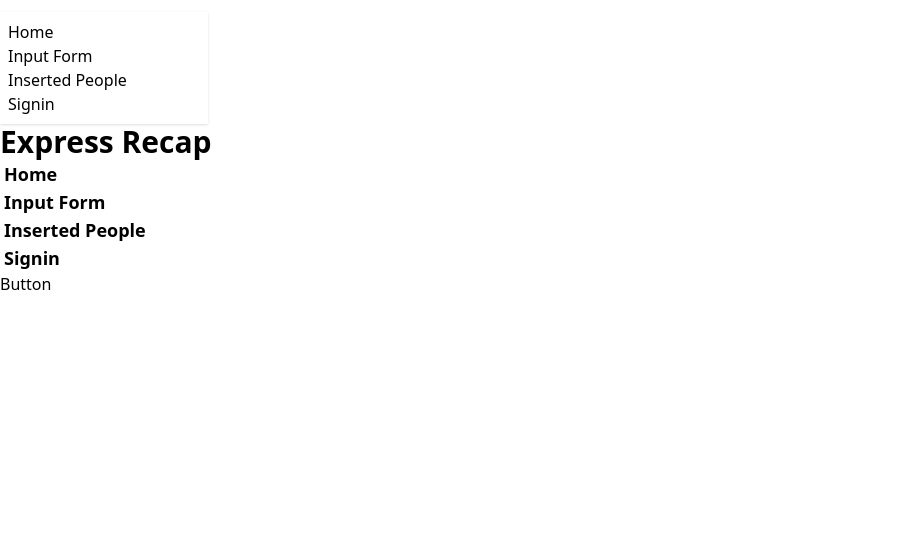
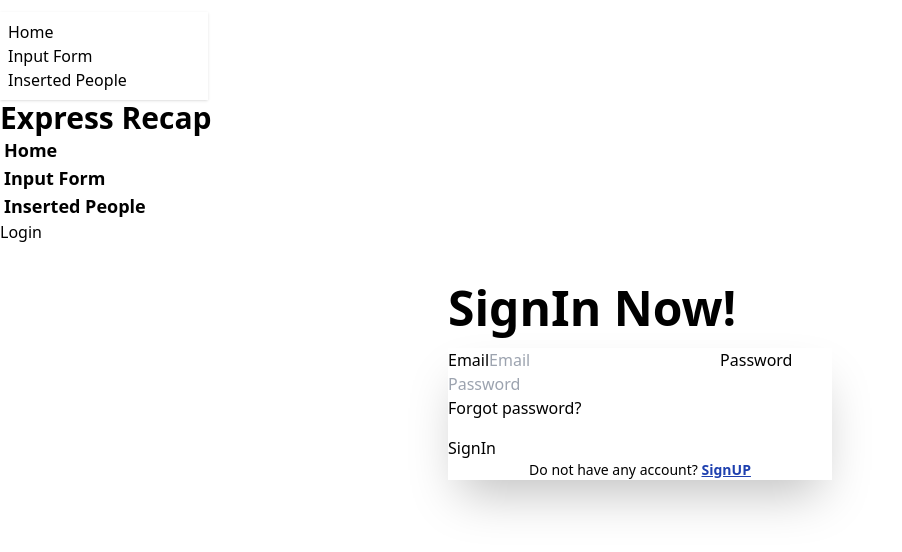
Before and after one commit to mh-shihan/express-js-recap-client, a React (Vite) app: page /signin in a window 1280 px wide. Shown: the top 552 px of the page, without its empty margins (0-902 px from the left). Built offline with nearby package versions, Linux system fonts and the light colour scheme; no server answers.

Commit message:
Add sign out functionality

```diff
--- a/package.json
+++ b/package.json
@@ -10,6 +10,9 @@
     "preview": "vite preview"
   },
   "dependencies": {
+    "@emotion/react": "^11.14.0",
+    "@emotion/styled": "^11.14.0",
+    "@mui/material": "^6.4.7",
     "dotenv": "^16.4.7",
     "firebase": "^11.4.0",
     "react": "^19.0.0",
--- a/src/firebase/AuthProviders.jsx
+++ b/src/firebase/AuthProviders.jsx
@@ -6,6 +6,7 @@ import {
   onAuthStateChanged,
   signInWithEmailAndPassword,
   signInWithPopup,
+  signOut,
   updateProfile,
 } from "firebase/auth";
 
@@ -37,6 +38,10 @@ const AuthProviders = ({ children }) => {
     });
   };
 
+  const logOut = () => {
+    return signOut(auth);
+  };
+
   const authInfo = {
     signupUser,
     signinUser,
@@ -44,6 +49,7 @@ const AuthProviders = ({ children }) => {
     user,
     loading,
     updateUser,
+    logOut,
   };
 
   useEffect(() => {
--- a/src/pages/home/Navbar.jsx
+++ b/src/pages/home/Navbar.jsx
@@ -1,6 +1,39 @@
-import { Link, NavLink } from "react-router-dom";
+import { useContext } from "react";
+import { Link, NavLink, useNavigate } from "react-router-dom";
+import { AuthContext } from "../../firebase/AuthProviders";
+import Swal from "sweetalert2";
 
 const Navbar = () => {
+  const { user, logOut } = useContext(AuthContext);
+  const navigate = useNavigate();
+
+  const handleLogout = () => {
+    Swal.fire({
+      title: "Are you sure?",
+      text: "Do You want to Sign Out?",
+      icon: "warning",
+      showCancelButton: true,
+      confirmButtonColor: "#3085d6",
+      cancelButtonColor: "#d33",
+      confirmButtonText: "Yes, Sign Out!",
+    }).then((result) => {
+      logOut()
+        .then(() => {
+          if (result.isConfirmed) {
+            Swal.fire({
+              title: "Sign Out!",
+              text: "Sign Out Successful",
+              icon: "success",
+            });
+            navigate("/");
+          }
+        })
+        .then((error) => {
+          console.log(error);
+        });
+    });
+  };
+
   const navItem = (
     <>
       <li>
@@ -11,9 +44,6 @@ const Navbar = () => {
       </li>
       <li>
         <NavLink to="/inserted-peoples">Inserted People</NavLink>
-      </li>
-      <li>
-        <NavLink to="/signin">Signin</NavLink>
       </li>
     </>
   );
@@ -52,7 +82,19 @@ const Navbar = () => {
         </ul>
       </div>
       <div className="navbar-end">
-        <a className="btn">Button</a>
+        {user ? (
+          <button
+            onClick={handleLogout}
+            className={`btn tooltip tooltip-left`}
+            data-tip={`${user.displayName}`}
+          >
+            SignOut
+          </button>
+        ) : (
+          <Link to="/signin">
+            <button className="btn">Login</button>
+          </Link>
+        )}
       </div>
     </div>
   );
--- a/src/pages/signin/Signin.jsx
+++ b/src/pages/signin/Signin.jsx
@@ -1,5 +1,76 @@
+import { useContext } from "react";
+import { Link, useNavigate } from "react-router-dom";
+import { AuthContext } from "../../firebase/AuthProviders";
+import toast from "react-hot-toast";
+
 const Signin = () => {
-  return <div></div>;
+  const { signinUser } = useContext(AuthContext);
+  const navigate = useNavigate();
+
+  const handleSignIn = (e) => {
+    e.preventDefault();
+    const form = new FormData(e.target);
+    const email = form.get("email");
+    const password = form.get("password");
+    console.log({ email, password });
+
+    const toastId = toast.loading("Loading......");
+
+    signinUser(email, password)
+      .then(() => {
+        toast.success("SignIn Successful", { id: toastId });
+        navigate("/");
+      })
+      .catch((error) => {
+        console.log(error.message);
+      });
+  };
+  return (
+    <div className=" flex justify-center pt-10 bg-base-200 min-h-screen w-full">
+      <div className="flex-col lg:flex-row-reverse">
+        <div className="text-center lg:text-left">
+          <h1 className="text-5xl font-bold mb-4">SignIn Now!</h1>
+        </div>
+        <div className="card bg-base-100 w-full max-w-sm shrink-0 shadow-2xl">
+          <form onSubmit={handleSignIn} className="card-body">
+            <fieldset className="fieldset">
+              {/* Email */}
+              <label className="fieldset-label">Email</label>
+              <input
+                type="email"
+                name="email"
+                className="input"
+                placeholder="Email"
+              />
+
+              {/* Password */}
+              <label className="fieldset-label">Password</label>
+              <input
+                type="password"
+                name="password"
+                className="input"
+                placeholder="Password"
+              />
+              <div>
+                <a className="link link-hover">Forgot password?</a>
+              </div>
+              <button type="submit" className="btn btn-neutral mt-4">
+                SignIn
+              </button>
+            </fieldset>
+          </form>
+          <p className="text-sm text-center">
+            <span>Do not have any account? </span>{" "}
+            <Link to="/signup">
+              <span className="text-blue-800 underline cursor-pointer font-semibold">
+                SignUP
+              </span>
+            </Link>
+          </p>
+        </div>
+      </div>
+    </div>
+  );
 };
 
 export default Signin;
--- a/src/pages/signup/Signup.jsx
+++ b/src/pages/signup/Signup.jsx
@@ -1,10 +1,12 @@
 import { useContext } from "react";
 import toast from "react-hot-toast";
 import { AuthContext } from "../../firebase/AuthProviders";
-import { Link } from "react-router-dom";
+import { Link, useNavigate } from "react-router-dom";
 
 const Signup = () => {
   const { signupUser, updateUser } = useContext(AuthContext);
+  const navigate = useNavigate();
+
   const handleSignUp = (e) => {
     e.preventDefault();
     const form = e.target;
@@ -30,6 +32,7 @@ const Signup = () => {
               }
             });
         });
+        navigate("/");
       })
       .catch((error) => {
         console.log(error.message);
@@ -79,10 +82,10 @@ const Signup = () => {
             </fieldset>
           </form>
           <p className="text-sm text-center">
-            <span>Already Have an account </span>{" "}
+            <span>Already Have an account? </span>{" "}
             <Link to="/signin">
               <span className="text-blue-800 underline cursor-pointer font-semibold">
-                Signin
+                SignIn
               </span>
             </Link>
           </p>
```
Also changed, not shown: 1 other file (tests, documents, lock files or other folders).
